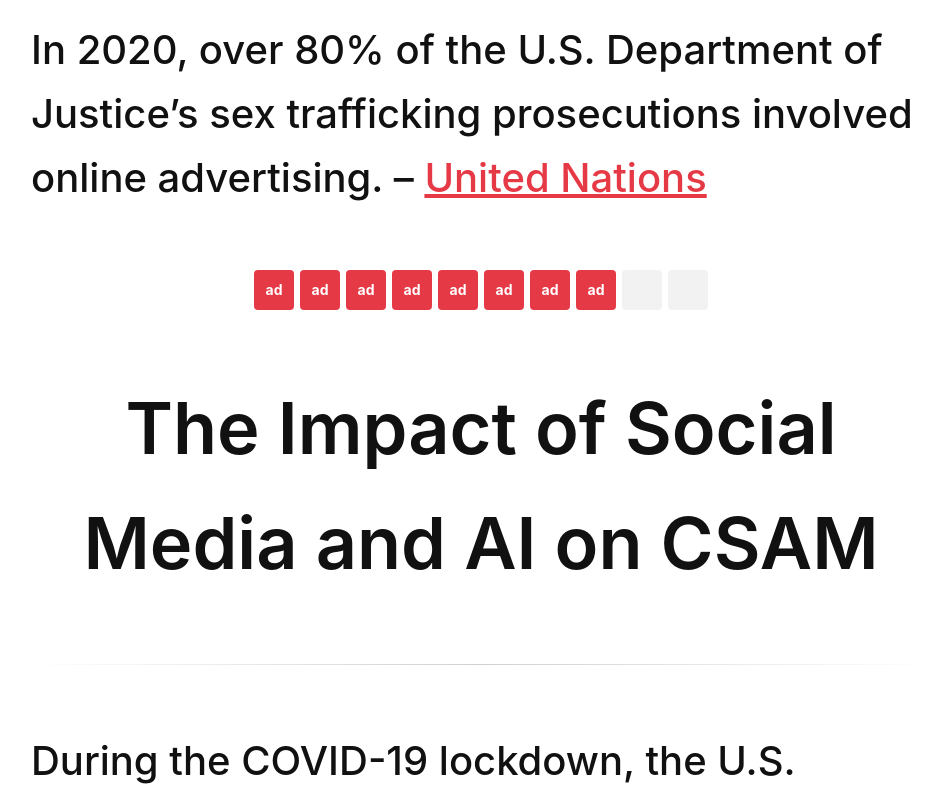
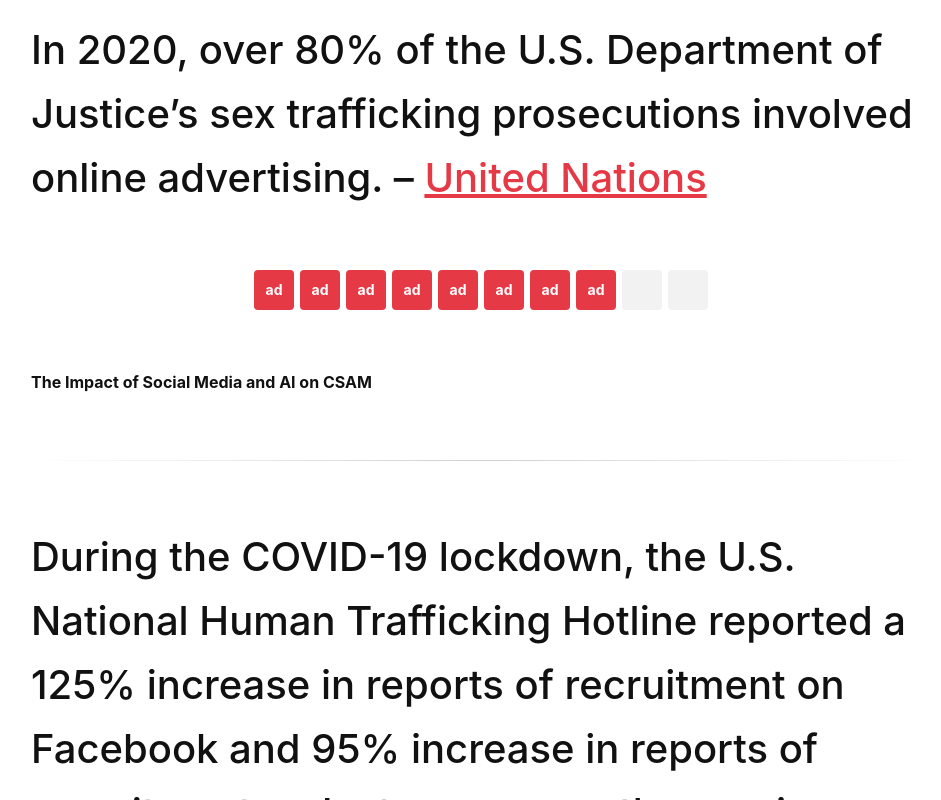
Before and after one commit to shreyakumar-nd/humantraffickingdataproject, a plain HTML site: page index.html in a window 1280 px wide. Shown: the part 7910-8710 px from the top of the page, without its empty margins (159-1100 px from the left). Drawn offline with Linux system fonts and the light colour scheme.

Commit message:
Update index.html make ai heading smaller

```diff
--- a/index.html
+++ b/index.html
@@ -158,7 +158,7 @@
                     </div>
                 </div>
             </div>
-        <h2 class="fade-in">The Impact of Social Media and AI on CSAM</h2>
+        <h4 class="fade-in">The Impact of Social Media and AI on CSAM</h4>
             <div class="divider"></div>
             <div class="fade-in">
                 <span class="stat-large">
```
